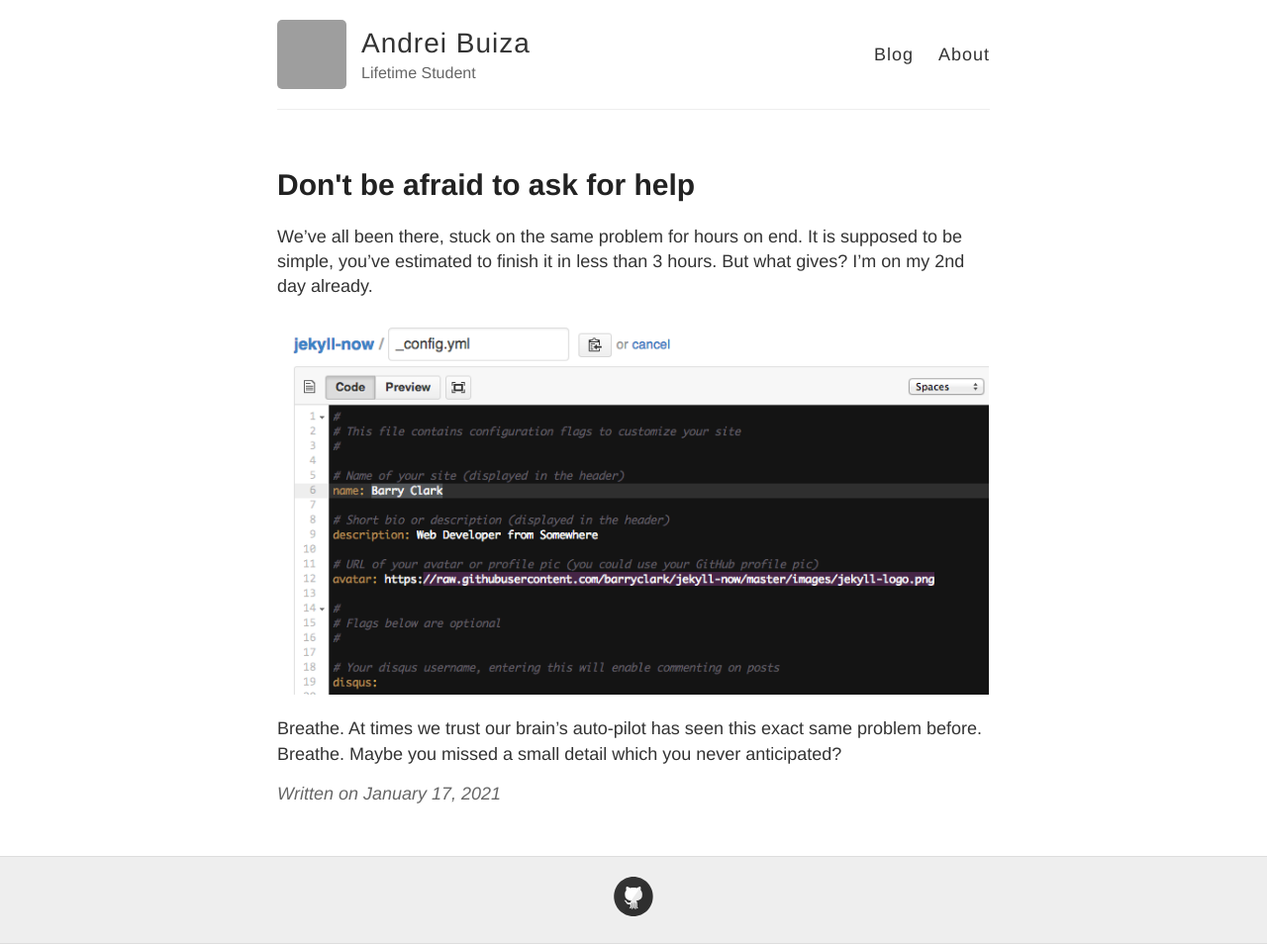
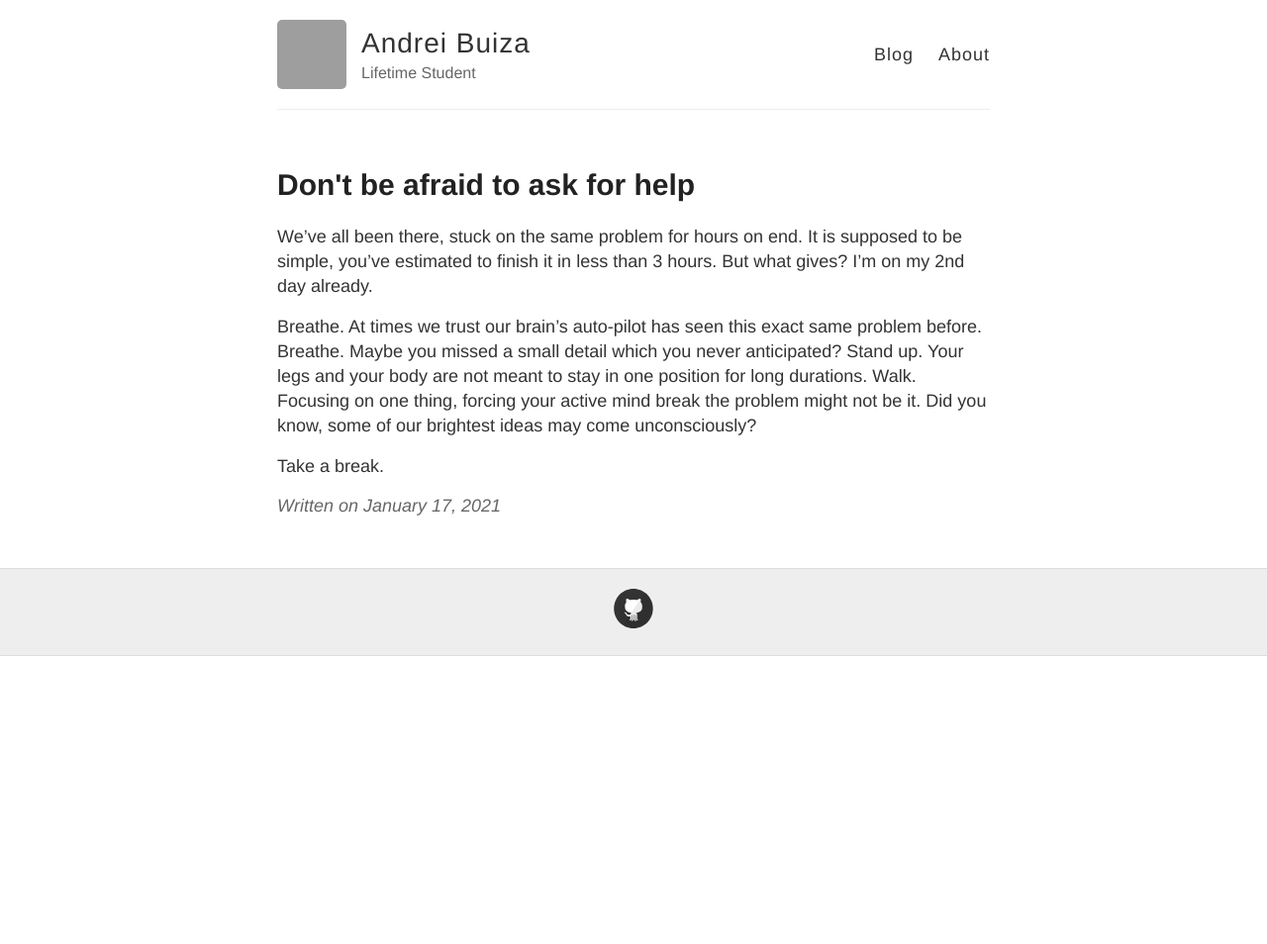
Before and after one commit to MrBuggySan/mrbuggsan.github.io, a Jekyll site: the page built from _posts/2021-1-17-Hello-World Again.md, in a window 1280 px wide. Shown: the whole page at 99% size. Built offline with Jekyll 4.4.1, drawn with Linux system fonts in a browser that asks for light colours; after the commit the page ends 900 px from its top, so only the background shows below that; grey boxes are pictures that could not be loaded.

Commit message:
Update first post

```diff
--- a/_posts/2021-1-17-Hello-World Again.md
+++ b/_posts/2021-1-17-Hello-World Again.md
@@ -6,6 +6,6 @@ published: true
 
 We've all been there, stuck on the same problem for hours on end. It is supposed to be simple, you've estimated to finish it in less than 3 hours. But what gives? I'm on my 2nd day already.
 
-![_config.yml]({{ site.baseurl }}/images/config.png)
+Breathe. At times we trust our brain's auto-pilot has seen this exact same problem before. Breathe. Maybe you missed a small detail which you never anticipated? Stand up. Your legs and your body are not meant to stay in one position for long durations. Walk. Focusing on one thing, forcing your active mind break the problem might not be it. Did you know, some of our brightest ideas may come unconsciously?
 
-Breathe. At times we trust our brain's auto-pilot has seen this exact same problem before. Breathe. Maybe you missed a small detail which you never anticipated?
+Take a break.
```
